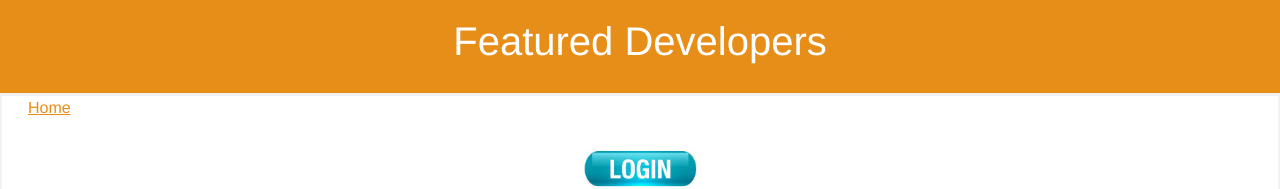
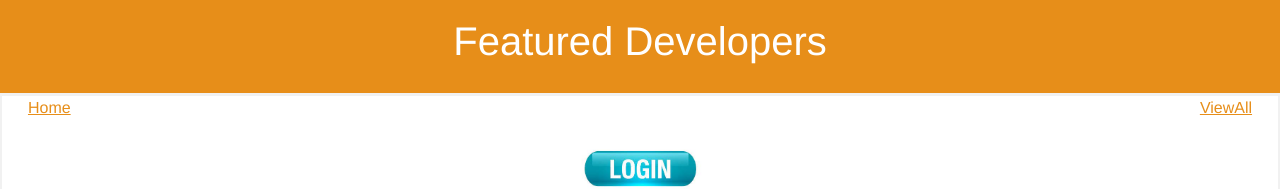
Before and after one commit to KeerthiMuli/Featured-Developer-FrontEnd, a Vue app: page /#/Login in a window 1280 px wide. Shown: the top 189 px of the page. Built offline with nearby package versions, Linux system fonts and the light colour scheme.

Commit message:
Added vieall page link

```diff
--- a/src/components/Login.vue
+++ b/src/components/Login.vue
@@ -9,8 +9,9 @@
 <form action="action_page.php" method="post">
   <div class="Home">
       <a href="#/Home" id="Home">Home</a>
-      <br>
+       <a href="#/ViewAll" id="ViewAll">ViewAll</a>
       </div>
+<br>
 <div class = "bgc">
   <div class="imgcontainer">
     <img src="../assets/login.jpg" alt="Avatar" class="avatar">
@@ -51,6 +52,16 @@
 </div>
 </div>
 </template>
+
+<script>
+export default {
+  name: "Login",
+  methods: {
+    login() {},
+  },
+};
+</script>
+
 <style scoped>
 /* Bordered form */
 form {
@@ -156,6 +167,13 @@ span.psw {
    color: rgb(231, 142, 25);
 }
 
+
+#ViewAll{
+  float: right;
+   padding-right: 2% ;
+   color: rgb(231, 142, 25);
+}
+
 /* Change styles for span and signupbutton on extra small screens
 @media screen and (max-width: 300px) {
   span.psw {
```
